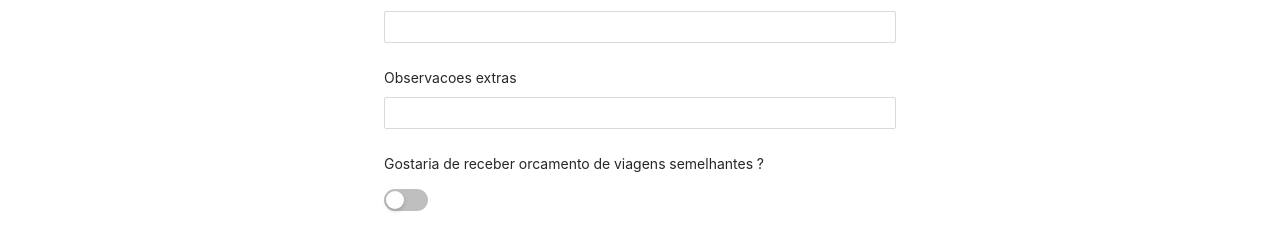
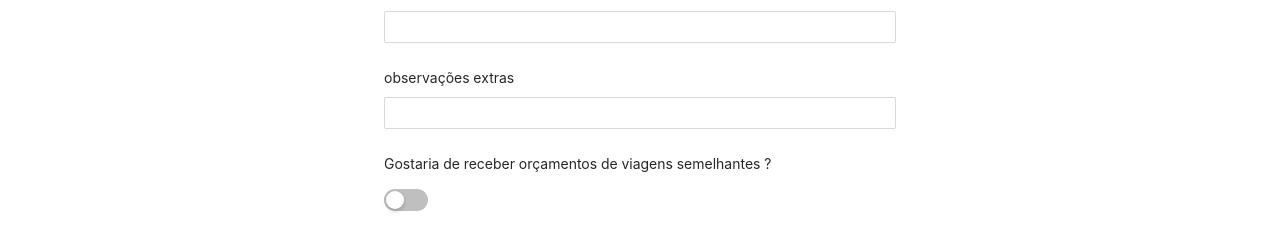
Before and after one commit to marcomonteirobrito/sobora, a Next.js app: page / in a window 1280 px wide. Shown: the part 441-666 px from the top of the page. Built offline with nearby package versions, Linux system fonts and the light colour scheme.

Commit message:
Correcao de portugues

```diff
--- a/src/components/Menu/index.js
+++ b/src/components/Menu/index.js
@@ -15,7 +15,7 @@ export const MenuResponsive = () => {
         theme='dark'
       >
         <Menu.Item key="budget" icon={<PoundOutlined />}>
-          Orcamento
+        Orçamento
         </Menu.Item>
         <SubMenu key="contact" icon={<MailOutlined />} title="Contato">
           <Menu.Item key="contact1"><Link href="https://wa.me/5538999299640"><a target="_blank">Whatsapp</a></Link></Menu.Item>
--- a/src/pages/index.js
+++ b/src/pages/index.js
@@ -63,7 +63,7 @@ export default function Home() {
 
   return (
     <><Head>
-    <title>Orcamento | Só Bora</title>
+    <title>Orçamento | Só Bora</title>
   </Head>
 
   <div className={styles.container}>
@@ -89,7 +89,7 @@ export default function Home() {
       >
         <Input />
       </Form.Item>
-      <Form.Item label='Periodo que deseja viajar' required rules={[{ required: true, message: 'Informe as datas' }]} name='datas'>
+      <Form.Item label='Período que deseja viajar' required rules={[{ required: true, message: 'Informe as datas' }]} name='datas'>
       <DatePicker.RangePicker style={{ width: '70%' }}  disabledDate={disabledDate} format={dateFormat} />
       </Form.Item>
 
@@ -102,12 +102,12 @@ export default function Home() {
         <Input />
       </Form.Item>
     <Form.Item
-        label="Observacoes extras"
+        label="observações extras"
         name='observacoes'
       >
         <Input />
       </Form.Item>
-      <Form.Item label="Gostaria de receber orcamento de viagens semelhantes ?" valuePropName="checked" name="aceitaSemelhante">
+      <Form.Item label="Gostaria de receber orçamentos de viagens semelhantes ?" valuePropName="checked" name="aceitaSemelhante">
         <Switch />
       </Form.Item>
 
```
